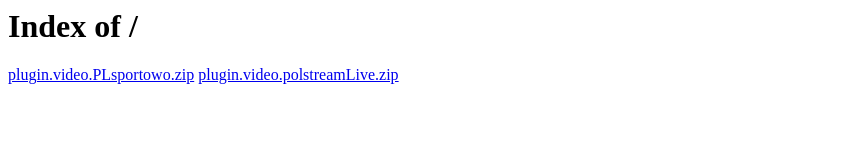
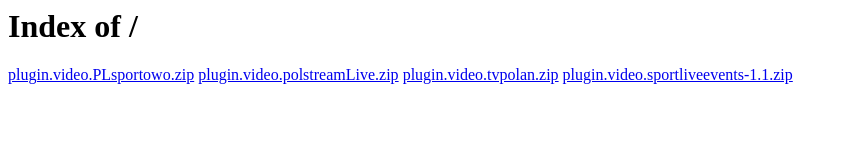
Before and after one commit to Katalon95/kodi, a plain HTML site: page index.html in a window 1280 px wide. Shown: the whole page, without its empty margins (0-848 px from the left). Drawn offline with Linux system fonts and the light colour scheme.

Commit message:
Update index.html

```diff
--- a/index.html
+++ b/index.html
@@ -6,6 +6,7 @@
     <h1>Index of /</h1>
   <a href="plugin.video.PLsportowo.zip">plugin.video.PLsportowo.zip</a>
   <a href="plugin.video.polstreamLive.zip">plugin.video.polstreamLive.zip</a>
-
+<a href="plugin.video.tvpolan.zip">plugin.video.tvpolan.zip</a>
+<a href="plugin.video.sportliveevents-1.1.zip">plugin.video.sportliveevents-1.1.zip</a>
 	  </body>
 </html>
```
